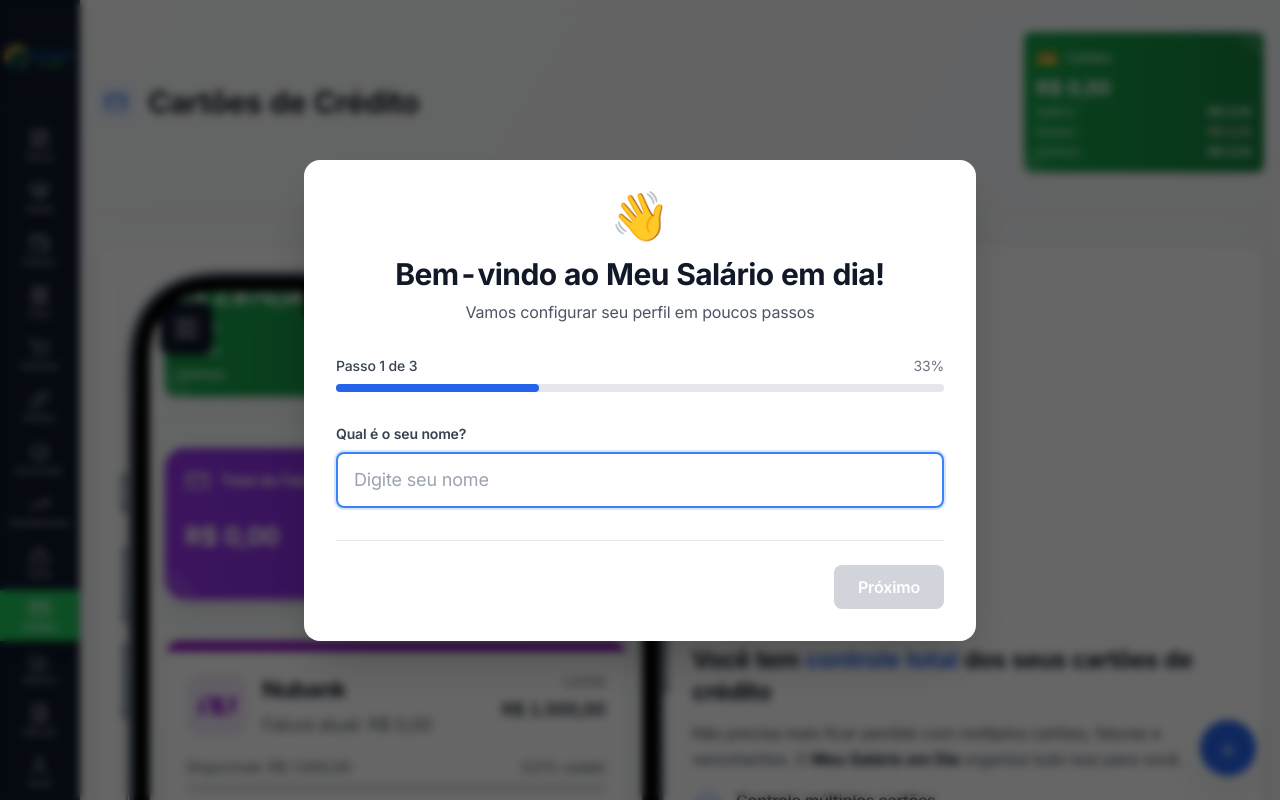
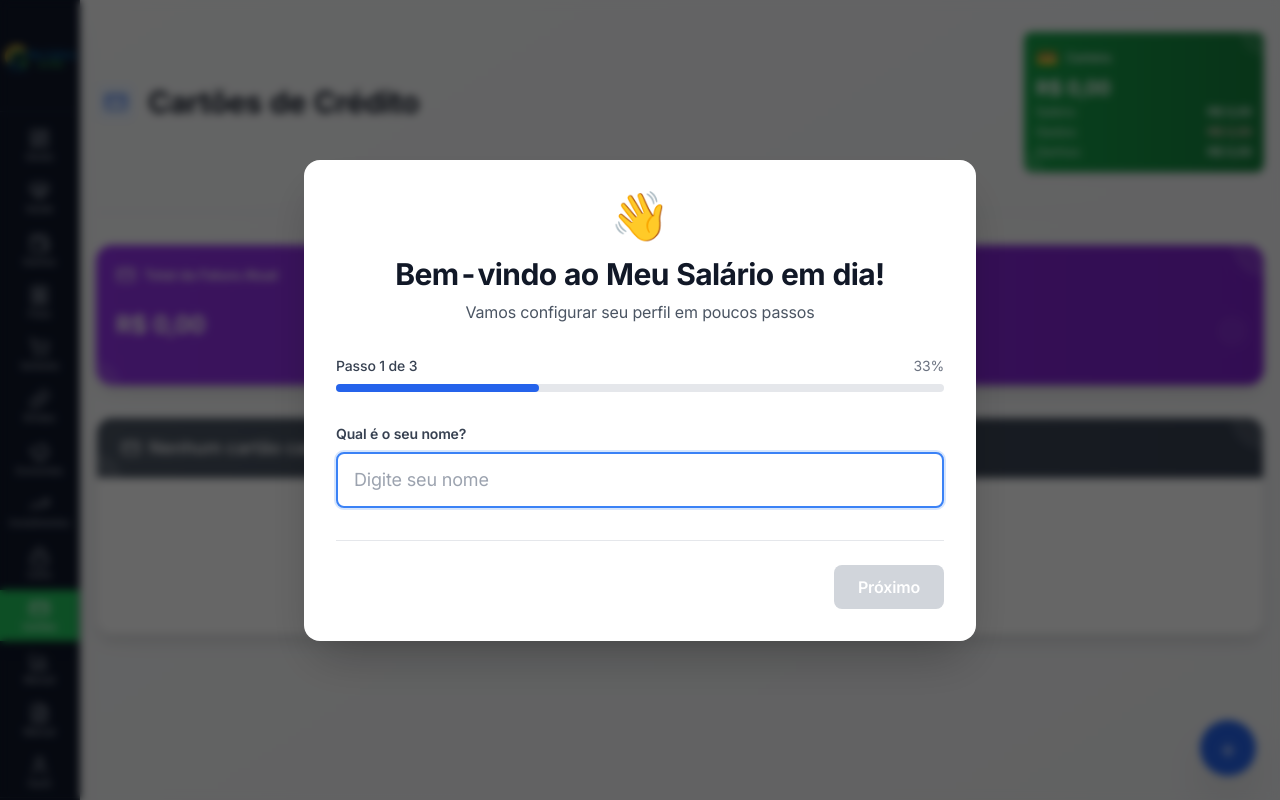
Before and after one commit to contatonegociosgrow-ship-it/controle-financeiro, a Next.js app: page /app/cartoes in a window 1280 px wide. Built offline with nearby package versions, Linux system fonts and the light colour scheme.

Commit message:
Update page.tsx

```diff
--- a/src/app/app/cartoes/page.tsx
+++ b/src/app/app/cartoes/page.tsx
@@ -89,86 +89,6 @@
     <div className="min-h-screen pb-24 bg-gradient-to-br from-gray-50 to-gray-100 dark:from-gray-900 dark:to-gray-950">
       <div className="max-w-7xl mx-auto px-3 sm:px-4 py-4 sm:py-8">
         <PageHeader title="Cartões de Crédito" icon={CreditCard} hideSearch />
-
-        {/* Seção Informativa sobre Controle de Cartões */}
-        <div className="mb-8 bg-white dark:bg-gray-800 rounded-2xl shadow-lg p-6 border border-gray-200 dark:border-gray-700">
-          <div className="grid grid-cols-1 md:grid-cols-2 gap-6 items-center">
-            {/* Imagem */}
-            <div>
-              <img
-                src="/credito.webp"
-                alt="Controle completo dos seus cartões de crédito"
-                className="w-full h-auto rounded-xl shadow-md"
-              />
-            </div>
-
-            {/* Texto */}
-            <div className="space-y-4">
-              <div>
-                <h2 className="text-xl sm:text-2xl font-bold text-gray-900 dark:text-white leading-tight mb-3">
-                  Você tem{' '}
-                  <span className="text-blue-600 dark:text-blue-400">controle total</span>{' '}
-                  dos seus cartões de crédito
-                </h2>
-
-                <p className="text-base text-gray-700 dark:text-gray-300 leading-relaxed mb-4">
-                  Não precisa mais ficar perdido com múltiplos cartões, faturas e vencimentos.
-                  O <strong className="font-bold text-gray-900 dark:text-white">Meu Salário em Dia</strong> organiza tudo isso para você.
-                </p>
-              </div>
-
-              <div className="space-y-3">
-                <div className="flex items-start gap-3">
-                  <div className="flex-shrink-0 w-8 h-8 bg-blue-100 dark:bg-blue-900/30 rounded-full flex items-center justify-center mt-0.5">
-                    <svg className="w-5 h-5 text-blue-600 dark:text-blue-400" fill="none" stroke="currentColor" viewBox="0 0 24 24">
-                      <path strokeLinecap="round" strokeLinejoin="round" strokeWidth={2} d="M5 13l4 4L19 7" />
-                    </svg>
-                  </div>
-                  <div>
-                    <h3 className="font-bold text-gray-900 dark:text-white text-sm sm:text-base mb-0.5">Controle múltiplos cartões</h3>
-                    <p className="text-sm text-gray-600 dark:text-gray-400">Gerencie todos os seus cartões em um só lugar.</p>
-                  </div>
-                </div>
-
-                <div className="flex items-start gap-3">
-                  <div className="flex-shrink-0 w-8 h-8 bg-blue-100 dark:bg-blue-900/30 rounded-full flex items-center justify-center mt-0.5">
-                    <svg className="w-5 h-5 text-blue-600 dark:text-blue-400" fill="none" stroke="currentColor" viewBox="0 0 24 24">
-                      <path strokeLinecap="round" strokeLinejoin="round" strokeWidth={2} d="M5 13l4 4L19 7" />
-                    </svg>
-                  </div>
-                  <div>
-                    <h3 className="font-bold text-gray-900 dark:text-white text-sm sm:text-base mb-0.5">Faturas e vencimentos</h3>
-                    <p className="text-sm text-gray-600 dark:text-gray-400">Veja quando cada fatura vence e quanto vai gastar.</p>
-                  </div>
-                </div>
-
-                <div className="flex items-start gap-3">
-                  <div className="flex-shrink-0 w-8 h-8 bg-blue-100 dark:bg-blue-900/30 rounded-full flex items-center justify-center mt-0.5">
-                    <svg className="w-5 h-5 text-blue-600 dark:text-blue-400" fill="none" stroke="currentColor" viewBox="0 0 24 24">
-                      <path strokeLinecap="round" strokeLinejoin="round" strokeWidth={2} d="M5 13l4 4L19 7" />
-                    </svg>
-                  </div>
-                  <div>
-                    <h3 className="font-bold text-gray-900 dark:text-white text-sm sm:text-base mb-0.5">Parcelas automáticas</h3>
-                    <p className="text-sm text-gray-600 dark:text-gray-400">Organize parcelas e veja o impacto no orçamento.</p>
-                  </div>
-                </div>
-
-                <div className="flex items-start gap-3">
-                  <div className="flex-shrink-0 w-8 h-8 bg-blue-100 dark:bg-blue-900/30 rounded-full flex items-center justify-center mt-0.5">
-                    <svg className="w-5 h-5 text-blue-600 dark:text-blue-400" fill="none" stroke="currentColor" viewBox="0 0 24 24">
-                      <path strokeLinecap="round" strokeLinejoin="round" strokeWidth={2} d="M5 13l4 4L19 7" />
-                    </svg>
-                  </div>
-                  <div>
-                    <h3 className="font-bold text-gray-900 dark:text-white text-sm sm:text-base mb-0.5">Limites em tempo real</h3>
-                    <p className="text-sm text-gray-600 dark:text-gray-400">Acompanhe gastos e limites de cada cartão.</p>
-                  </div>
-                </div>
-              </div>
-            </div>
-          </div>
-        </div>
 
         {/* Resumo Total */}
         <div className="mb-8">
```
